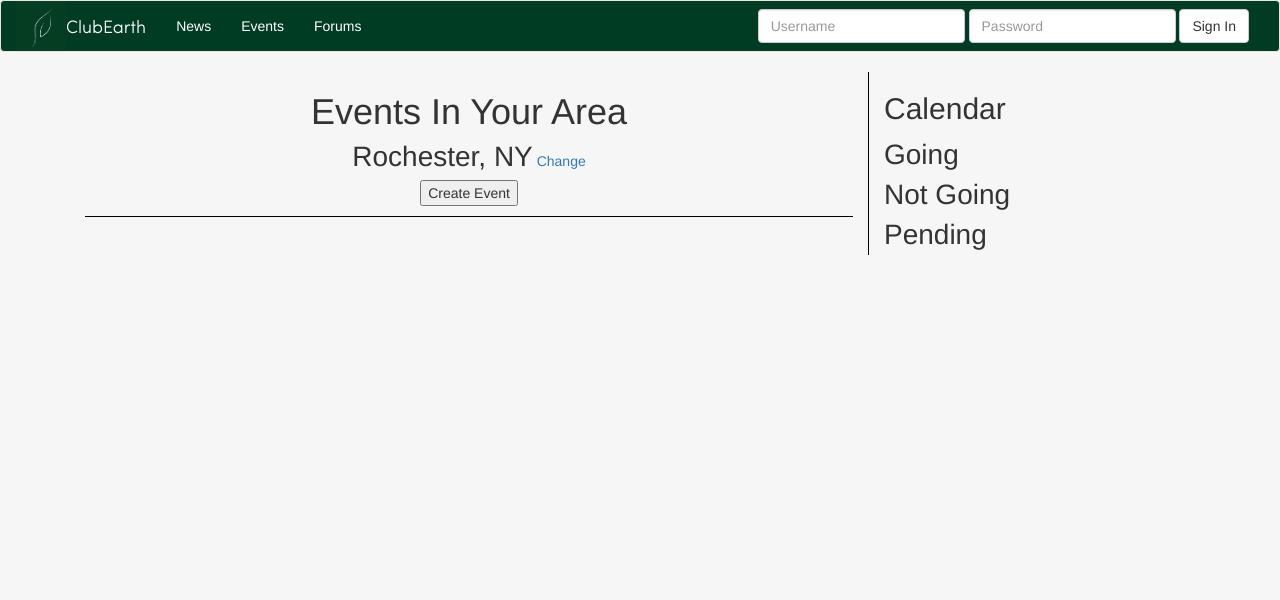
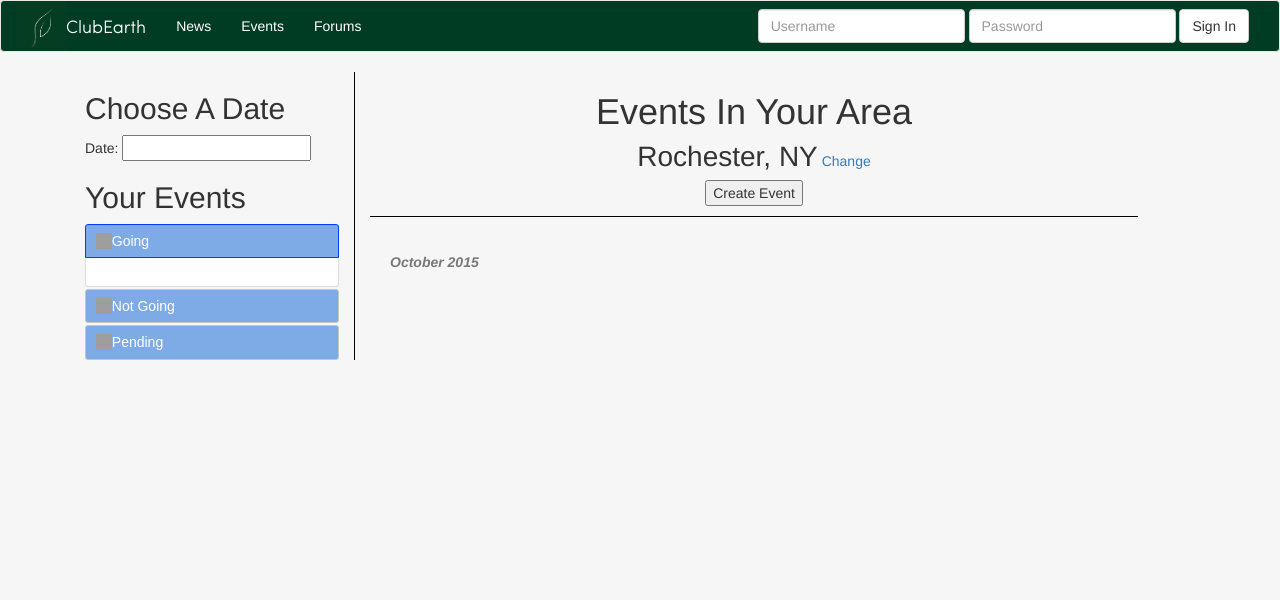
Before and after one commit to AlexanderKM/ClubEarth, a Django app: template clubEarth/earth/templates/event_list.html in a window 1280 px wide. Shown: the top 600 px of the page. Run offline with Django 3.2, Linux system fonts and the light colour scheme; the template is opened without the code that fills it, so the values that code supplies are empty; parts of the project's set-up code (start-up, migrations or seed data) failed here and were passed over; some libraries are stand-ins or nearby versions; grey boxes are pictures that could not be loaded.

Commit message:
adding 'your events' section to left column

```diff
--- a/clubEarth/earth/static/earth/css/event_list.css
+++ b/clubEarth/earth/static/earth/css/event_list.css
@@ -51,7 +51,7 @@
 .event-info-container{
 	display: inline-block;
 	padding-left: 20px;
-	padding-top: 20px;
+	padding-top: 32px;
 }
 
 .event-name{
@@ -61,19 +61,23 @@
 
 .event-host{
 	margin-left: 10px;
-	font-size: 20px;
+	font-size: 17px;
 	line-height: 20px;
-	margin-top: 5px;
+	margin-top: 0px;
+	color: #787878;
 }
 
 .calendar-section{
 	display: inline-block;
-	border-left: 1px solid black;
+	border-right: 1px solid black;
 }
 
 .event-date{
-	padding-left: 20px;
 	font-size: 16px;
+	float: right;
+	position: relative;
+	top: -75px;
+	right: 10px;
 }
 
 .event-more{
@@ -89,3 +93,17 @@
 .your-events-dropdown{
 	font-size: 28px;
 }
+
+.ui-accordion .ui-accordion-header{
+	font-size: 22px;
+	background: #7eaae6;
+	color: #ffffff;
+}
+
+.event-date-label{
+	font-weight: bold;
+	margin-bottom: 10px;
+	font-style: italic;
+	color: rgb(120, 120, 120);
+	margin-left: 20px;
+}
--- a/clubEarth/earth/templates/event_list.html
+++ b/clubEarth/earth/templates/event_list.html
@@ -4,6 +4,57 @@ Events
 {% endblock title %}
 {% block content %}
 
+<head>
+  <meta charset="utf-8">
+  <title>jQuery UI Accordion - Default functionality</title>
+  <link rel="stylesheet" href="//code.jquery.com/ui/1.11.4/themes/smoothness/jquery-ui.css">
+  <script src="//code.jquery.com/jquery-1.10.2.js"></script>
+  <script src="//code.jquery.com/ui/1.11.4/jquery-ui.js"></script>
+  <link rel="stylesheet" href="/resources/demos/style.css">
+  <script type"text/javascript">
+  $(function() {
+    $( "#accordion" ).accordion();
+  });
+   $(function() {
+    $( "#datepicker" ).datepicker();
+  });
+
+   $("#datepicker").on('input', function(){
+   		$(".event-card-list").scrollTop -= 100;
+   });
+  </script>
+</head>
+<div class="col-md-3 calendar-section">
+	<h2>Choose A Date</h2>
+		<p>Date: <input type="text" id="datepicker"></p>
+	<h2>Your Events</h2>
+	<div id="accordion" class="your-events-container">
+		<div class="event-status">Going</div>
+		<ul class="your-events">
+			{% for event in events %}
+			<li class="your-event">
+				<a class="your-event-name" href="{% url 'earth:event_info' event.id %}">{{ event.name }}</a>
+			</li>
+			{% endfor %}
+		</ul>
+		<div class="event-status">Not Going</div>
+		<ul class="your-events">
+			{% for event in events %}
+			<li class="your-event">
+				<a class="your-event-name" href="{% url 'earth:event_info' event.id %}">{{ event.name }}</a>
+			</li>
+			{% endfor %}
+		</ul>
+		<div class="event-status">Pending</div>
+		<ul class="your-events">
+			{% for event in events %}
+			<li class="your-event">
+				<a class="your-event-name" href="{% url 'earth:event_info' event.id %}">{{ event.name }}</a>
+			</li>
+			{% endfor %}
+		</ul>
+	</div>
+</div>
 <div class="col-md-9 event-list">
 	<div class="event-list-top">
 		<h1>Events In Your Area</h1>
@@ -15,6 +66,7 @@ Events
 		</form>
 	</div>
 	<div class="event-card-list">
+		<div class="event-date-label">October 2015</div>
 		{% for event in events %}
 		<div class="event-container">
 			<div class="event-image-container">
@@ -23,20 +75,13 @@ Events
 			<div class="event-info-container">
 				<a class="event-name" href="{% url 'earth:event_info' event.id %}">{{ event.name }}</a>
 				<h3 class="event-host">hosted by {{ event.host.user.username }}</h3>
-				<div class="event-date">10/4/15</div>
 			</div>
+			<div class="event-date">10/4/15</div>
 		</div>
 		{% endfor %}
 	</div>
 </div>
-<div class="col-md-3 calendar-section">
-	<h2>Calendar</h2>
-	<div class="your-events-container">
-		<div class="your-events-dropdown events-going">Going</div>
-		<div class="your-events-dropdown events-not-going">Not Going</div>
-		<div class="your-events-dropdown events-pending">Pending</div>
-	</div>
-</div>
+
 
 
 {% endblock content %}
```
